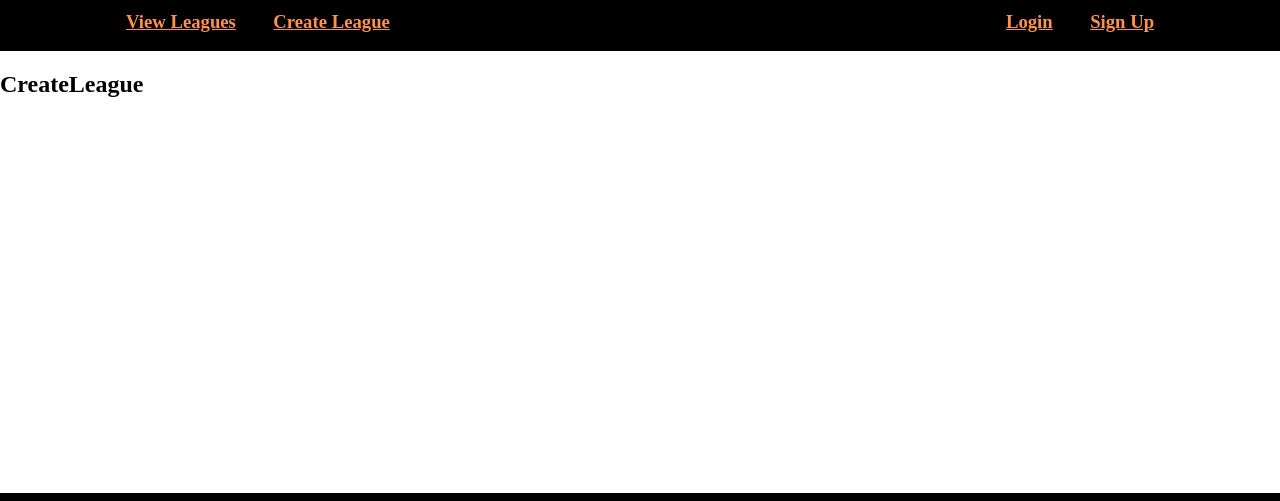
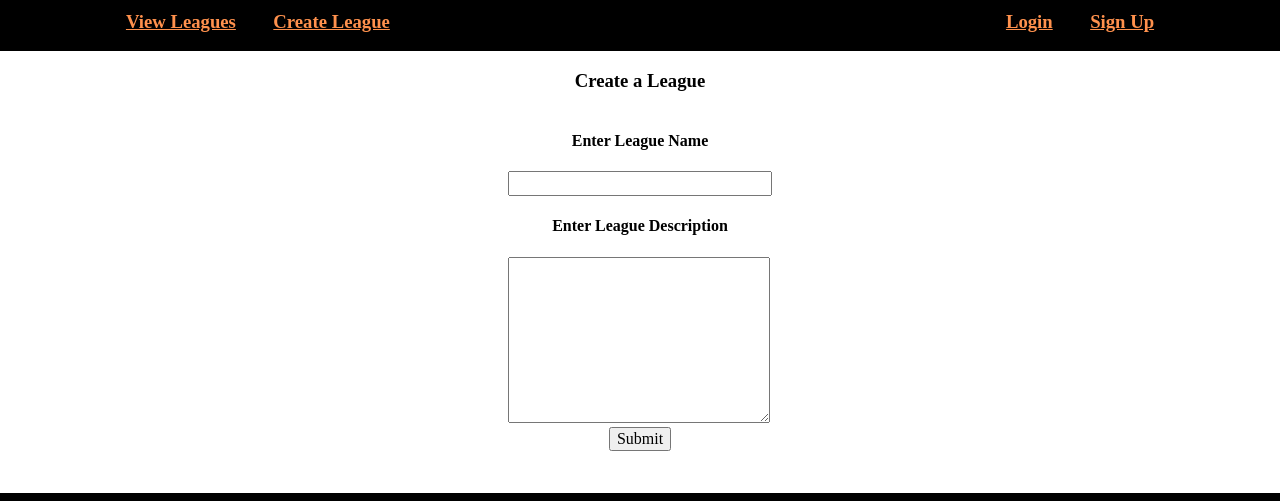
Before and after one commit to cecrouch01/Tabletop-Leagues, a React (Vite) app in the folder client/: page /league/create in a window 1280 px wide. Shown: the part 207-708 px from the top of the page. Built offline with nearby package versions, Linux system fonts and the light colour scheme.

Commit message:
addition of league creation page with functioning forms

```diff
--- a/client/src/pages/CreateLeague/CreateLeague.css
+++ b/client/src/pages/CreateLeague/CreateLeague.css
@@ -0,0 +1,16 @@
+.create-league-frm {
+    display: flex;
+    flex-direction: column;
+    align-items: center;
+}
+
+.frm-input-title {
+    width: 20vw;
+}
+.error-message {
+    text-align: center;
+}
+.frm-textarea-description {
+    width: 20vw;
+    height: 20vh;
+}
--- a/client/src/pages/CreateLeague/CreateLeague.jsx
+++ b/client/src/pages/CreateLeague/CreateLeague.jsx
@@ -1,9 +1,54 @@
+import { useState } from 'react';
+
+import './CreateLeague.css';
+
 const CreateLeague = () => {
+    const [leagueName, setLeagueName] = useState('');
+    const [leagueDescription, setLeagueDescription] = useState('');
+    const [nameErrorMessage, setNameErrorMessage] = useState('');
+
+
+
+    const createLeague = (e) => {
+        e.preventDefault();
+
+        if(leagueName === '') {
+           setNameErrorMessage('Please input a league name');
+           return;
+        }
+        //TODO: Tie this form to the back end
+        console.log(leagueName)
+        console.log(leagueDescription)
+        setLeagueName('');
+        setLeagueDescription('');
+        setNameErrorMessage('');
+    }
+
     return (
     <>
-        <h2>CreateLeague</h2>
+        <h3 className="page-title">Create a League</h3>
+        <form className="create-league-frm" onSubmit={createLeague}>
+            <div>
+                <h4 className='input-title'>Enter League Name</h4>
+                <input
+                type='text'
+                value={leagueName}
+                onChange={(event) => setLeagueName(event.target.value)}
+                className='frm-input-title'
+                />
+                {nameErrorMessage ? <p className='error-message'>{nameErrorMessage}</p> : null}
+                <h4 className='description-title'>Enter League Description</h4>
+                <textarea
+                type='text'
+                value={leagueDescription}
+                className='frm-textarea-description'
+                onChange={(event)=> setLeagueDescription(event.target.value)}
+                />
+            </div>
+            <button type='submit' className='create-league-btn'>Submit</button>
+        </form>
     </>
     )
-}
+};
 
 export default CreateLeague
```
Also changed, not shown: 1 other file (tests, documents, lock files or other folders).
